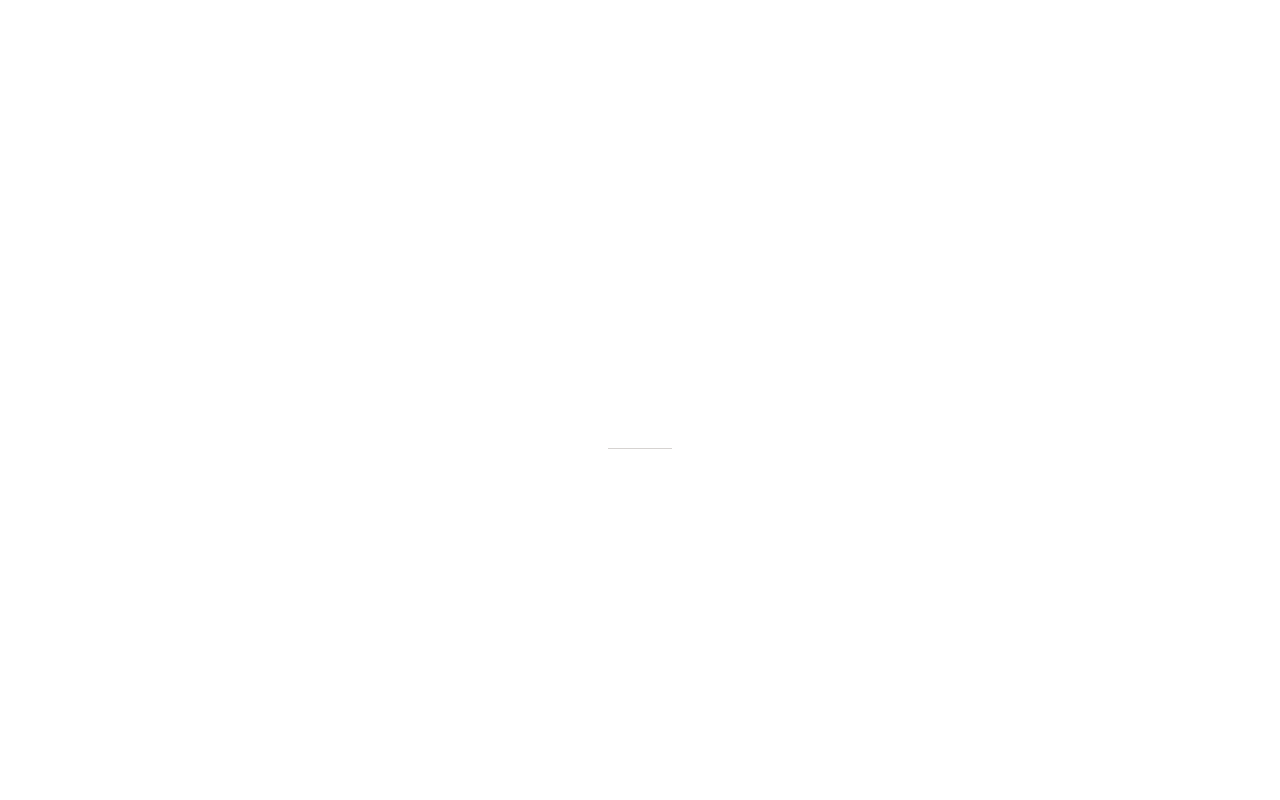
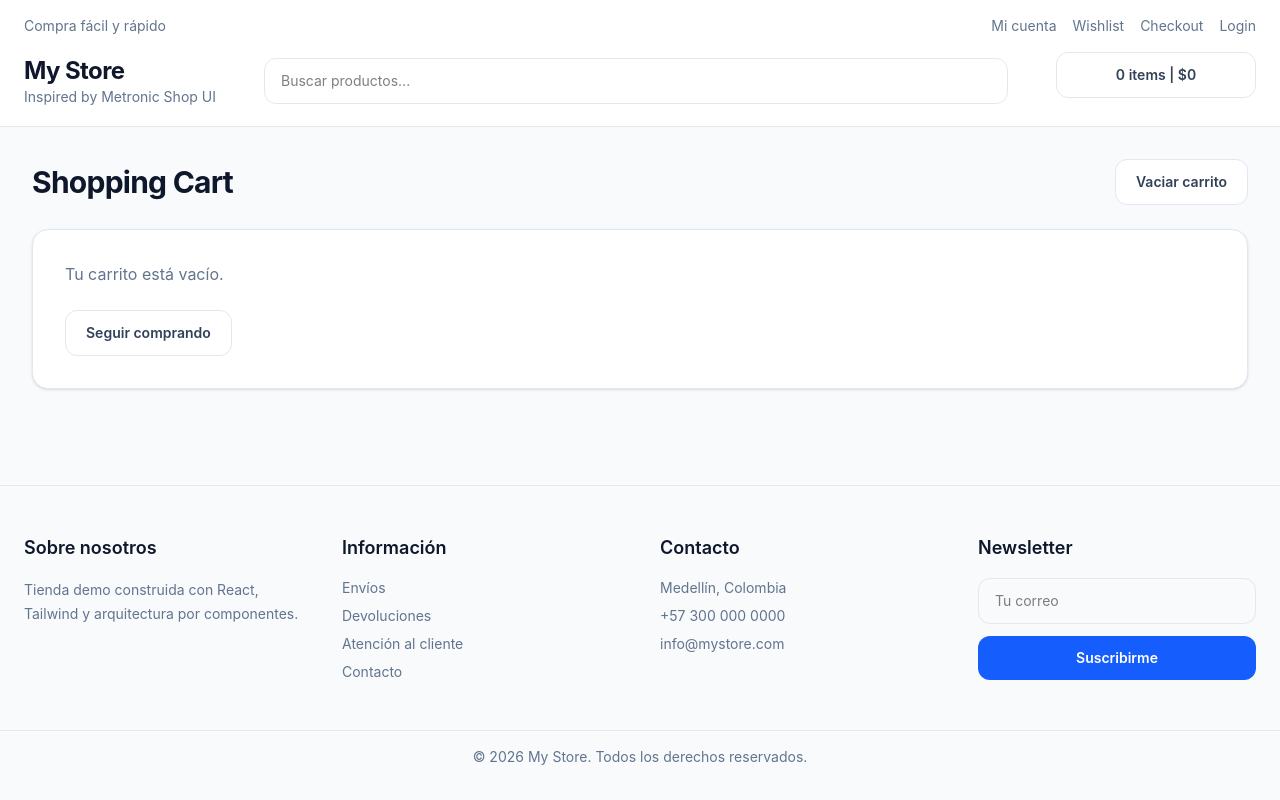
Before and after one commit to ajlopezh/taller_final, a React (Vite) app: page /cart in a window 1280 px wide. Shown: the top 800 px of the page. Built offline with nearby package versions, Linux system fonts and the light colour scheme.

Commit message:
Cart creado con su página propia

```diff
--- a/src/components/organisms/ShoppingCart.jsx
+++ b/src/components/organisms/ShoppingCart.jsx
@@ -1,6 +1,6 @@
+import { Link } from "react-router-dom";
 import { useCartStore } from "../../store/cartStore";
 import Button from "../atoms/Button";
-import Title from "../atoms/Title";
 
 const ShoppingCart = () => {
   const cartItems = useCartStore((state) => state.cartItems);
@@ -12,32 +12,45 @@ const ShoppingCart = () => {
 
   if (cartItems.length === 0) {
     return (
-      <section className="mx-auto w-full max-w-6xl px-4 py-10">
-        <Title>Carrito de compras</Title>
+      <section className="mx-auto w-full max-w-7xl px-4 py-8 md:px-6 lg:px-8">
+        <div className="mb-6 flex items-center justify-between">
+          <h1 className="text-3xl font-bold tracking-tight text-slate-900">
+            Shopping Cart
+          </h1>
 
-        <div className="mt-6 rounded-2xl border border-slate-200 bg-white p-8 shadow-sm">
+          <Button variant="secondary" onClick={clearCart}>
+            Vaciar carrito
+          </Button>
+        </div>
+
+        <div className="rounded-2xl border border-slate-200 bg-white p-8 shadow-sm">
           <p className="text-slate-500">Tu carrito está vacío.</p>
+
+          <div className="mt-6">
+            <Link to="/">
+              <Button variant="secondary">Seguir comprando</Button>
+            </Link>
+          </div>
         </div>
       </section>
     );
   }
 
   return (
-    <section className="mx-auto w-full max-w-6xl px-4 py-10">
-      {/* Header */}
-      <div className="mb-6 flex items-center justify-between">
-        <Title>Shopping Cart</Title>
+    <section className="mx-auto w-full max-w-7xl px-4 py-8 md:px-6 lg:px-8">
+      <div className="mb-6 flex flex-col gap-4 md:flex-row md:items-center md:justify-between">
+        <h1 className="text-3xl font-bold tracking-tight text-slate-900">
+          Shopping Cart
+        </h1>
 
         <Button variant="secondary" onClick={clearCart}>
           Vaciar carrito
         </Button>
       </div>
 
-      <div className="grid gap-8 lg:grid-cols-[2fr_1fr]">
-        {/* TABLA DE PRODUCTOS */}
-        <div className="rounded-xl border border-slate-200 bg-white shadow-sm">
-          {/* Encabezados */}
-          <div className="grid grid-cols-6 border-b border-slate-200 px-6 py-4 text-xs font-semibold uppercase text-slate-500">
+      <div className="grid gap-6 xl:grid-cols-[2fr_1fr]">
+        <div className="overflow-hidden rounded-2xl border border-slate-200 bg-white shadow-sm">
+          <div className="grid grid-cols-6 border-b border-slate-200 bg-slate-50 px-6 py-4 text-xs font-semibold uppercase tracking-wide text-slate-500">
             <span>Image</span>
             <span className="col-span-2">Description</span>
             <span className="text-center">Qty</span>
@@ -45,67 +58,62 @@ const ShoppingCart = () => {
             <span className="text-center">Total</span>
           </div>
 
-          {/* Filas */}
           <div className="divide-y divide-slate-200">
             {cartItems.map((item) => (
               <div
                 key={item.id}
                 className="grid grid-cols-6 items-center gap-4 px-6 py-5"
               >
-                {/* Imagen */}
-                <img
-                  src={item.image}
-                  alt={item.name}
-                  className="h-16 w-16 rounded-lg object-cover"
-                />
+                <div className="flex items-center">
+                  <img
+                    src={item.image}
+                    alt={item.name}
+                    className="h-20 w-20 rounded-xl object-cover"
+                  />
+                </div>
 
-                {/* Descripción */}
-                <div className="col-span-2">
-                  <h3 className="text-sm font-semibold text-slate-900">
+                <div className="col-span-2 min-w-0">
+                  <h3 className="truncate text-xl font-semibold text-slate-900">
                     {item.name}
                   </h3>
-                  <p className="text-xs text-slate-500">
-                    Ref: {item.id}
-                  </p>
+                  <p className="mt-1 text-sm text-slate-500">Ref: {item.id}</p>
                 </div>
 
-                {/* Cantidad */}
-                <div className="flex items-center justify-center gap-2">
+                <div className="flex items-center justify-center gap-3">
                   <button
                     onClick={() => removeFromCart(item.id)}
-                    className="h-8 w-8 rounded border border-slate-300 text-sm font-bold"
+                    className="flex h-12 w-12 items-center justify-center rounded-xl border border-slate-300 text-lg font-bold text-slate-800 transition hover:bg-slate-100"
                   >
                     -
                   </button>
 
-                  <span className="min-w-[24px] text-center text-sm font-semibold">
+                  <span className="min-w-[20px] text-center text-2xl font-bold text-slate-900">
                     {item.quantity}
                   </span>
 
                   <button
                     onClick={() => addToCart(item)}
-                    className="h-8 w-8 rounded border border-slate-300 text-sm font-bold"
+                    className="flex h-12 w-12 items-center justify-center rounded-xl border border-slate-300 text-lg font-bold text-slate-800 transition hover:bg-slate-100"
                   >
                     +
                   </button>
                 </div>
 
-                {/* Precio unitario */}
-                <p className="text-center text-sm text-slate-700">
+                <div className="text-center text-2xl font-medium text-slate-700">
                   ${item.price}
-                </p>
+                </div>
 
-                {/* Total + eliminar */}
-                <div className="flex items-center justify-center gap-2">
-                  <span className="text-sm font-semibold text-slate-900">
+                <div className="flex items-center justify-center gap-3">
+                  <span className="text-2xl font-bold text-slate-900">
                     ${item.price * item.quantity}
                   </span>
 
                   <button
                     onClick={() => deleteFromCart(item.id)}
-                    className="text-xs text-slate-400 hover:text-red-500"
+                    className="text-2xl leading-none text-slate-400 transition hover:text-red-500"
+                    aria-label={`Eliminar ${item.name}`}
                   >
-                    ✕
+                    ×
                   </button>
                 </div>
               </div>
@@ -113,31 +121,35 @@ const ShoppingCart = () => {
           </div>
         </div>
 
-        {/* RESUMEN */}
-        <aside className="h-fit rounded-xl border border-slate-200 bg-white p-6 shadow-sm">
-          <h2 className="text-lg font-semibold text-slate-900">
+        <aside className="h-fit rounded-2xl border border-slate-200 bg-white p-8 shadow-sm">
+          <h2 className="text-3xl font-bold tracking-tight text-slate-900">
             Resumen de compra
           </h2>
 
-          <div className="mt-6 space-y-4">
-            <div className="flex justify-between text-sm text-slate-600">
+          <div className="mt-8 space-y-6">
+            <div className="flex items-center justify-between text-xl text-slate-600">
               <span>Productos</span>
               <span>{cartItems.length}</span>
             </div>
 
-            <div className="flex justify-between border-t border-slate-200 pt-4">
-              <span className="text-base font-medium text-slate-700">
+            <div className="flex items-center justify-between border-t border-slate-200 pt-6">
+              <span className="text-2xl font-semibold text-slate-700">
                 Total
               </span>
-              <span className="text-2xl font-bold text-slate-900">
+              <span className="text-5xl font-extrabold text-slate-900">
                 ${total}
               </span>
             </div>
           </div>
 
-          <div className="mt-6 flex flex-col gap-3">
+          <div className="mt-8 flex flex-col gap-4">
             <Button>Ir a checkout</Button>
-            <Button variant="secondary">Seguir comprando</Button>
+
+            <Link to="/">
+              <Button variant="secondary" className="w-full">
+                Seguir comprando
+              </Button>
+            </Link>
           </div>
         </aside>
       </div>
--- a/src/pages/Cart.jsx
+++ b/src/pages/Cart.jsx
@@ -1,7 +1,19 @@
+import Header from "../components/organisms/Header";
+import Footer from "../components/organisms/Footer";
 import ShoppingCart from "../components/organisms/ShoppingCart";
 
 const Cart = () => {
-  return <ShoppingCart />;
+  return (
+    <div className="min-h-screen bg-slate-50">
+      <Header />
+
+      <main className="w-full">
+        <ShoppingCart />
+      </main>
+
+      <Footer />
+    </div>
+  );
 };
 
 export default Cart;
```
